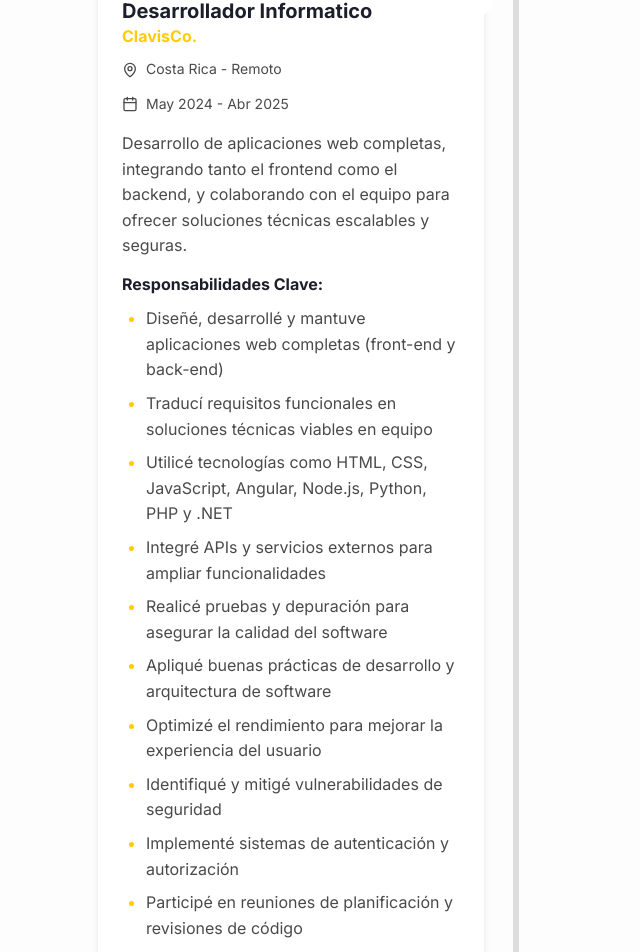
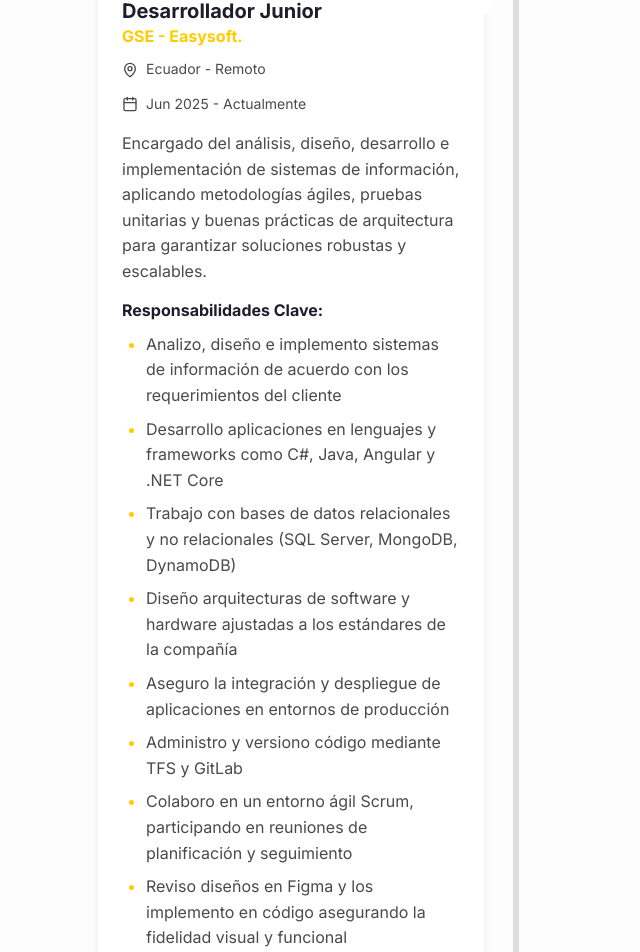
Before and after one commit to r0odr1/portfolio-r0odri, a Next.js app: page / in a window 1280 px wide. Shown: the part 3960-4912 px from the top of the page, without its empty margins (124-764 px from the left). Built offline with nearby package versions, Linux system fonts and the light colour scheme.

Commit message:
Agregando nueva experiencia laboral

```diff
--- a/components/Experience/index.tsx
+++ b/components/Experience/index.tsx
@@ -3,7 +3,26 @@ import styles from './Experience.module.css';
 
 const experienceData = [
   {
-    id: 1,
+    id: 6,
+    title: 'Desarrollador Junior',
+    company: 'GSE - Easysoft.',
+    location: 'Ecuador - Remoto',
+    period: 'Jun 2025 - Actualmente',
+    description: 'Encargado del análisis, diseño, desarrollo e implementación de sistemas de información, aplicando metodologías ágiles, pruebas unitarias y buenas prácticas de arquitectura para garantizar soluciones robustas y escalables.',
+    responsibilities: [
+      'Analizo, diseño e implemento sistemas de información de acuerdo con los requerimientos del cliente',
+      'Desarrollo aplicaciones en lenguajes y frameworks como C#, Java, Angular y .NET Core',
+      'Trabajo con bases de datos relacionales y no relacionales (SQL Server, MongoDB, DynamoDB)',
+      'Diseño arquitecturas de software y hardware ajustadas a los estándares de la compañía',
+      'Aseguro la integración y despliegue de aplicaciones en entornos de producción',
+      'Administro y versiono código mediante TFS y GitLab',
+      'Colaboro en un entorno ágil Scrum, participando en reuniones de planificación y seguimiento',
+      'Reviso diseños en Figma y los implemento en código asegurando la fidelidad visual y funcional',
+      'Velo por la seguridad de la información, cumplimiento de normativas y mejora continua',
+    ],
+  },
+  {
+    id: 5,
     title: 'Desarrollador Informatico',
     company: 'ClavisCo.',
     location: 'Costa Rica - Remoto',
@@ -25,7 +44,7 @@ const experienceData = [
     ],
   },
   {
-    id: 2,
+    id: 4,
     title: 'Desarrollador FullStack',
     company: 'Make It Real',
     location: 'Bogotá, Colombia - Remoto',
@@ -57,7 +76,7 @@ const experienceData = [
     ],
   },
   {
-    id: 4,
+    id: 2,
     title: 'Practicante Analista de Soporte',
     company: 'PepsiCo Alimentos S.A.',
     location: 'Bogotá, Colombia',
@@ -73,7 +92,7 @@ const experienceData = [
     ],
   },
   {
-    id: 5,
+    id: 1,
     title: 'Auxiliar Operativo Verificador de Garantias',
     company: 'Banco de Bogotá',
     location: 'Bogotá, Colombia',
```
